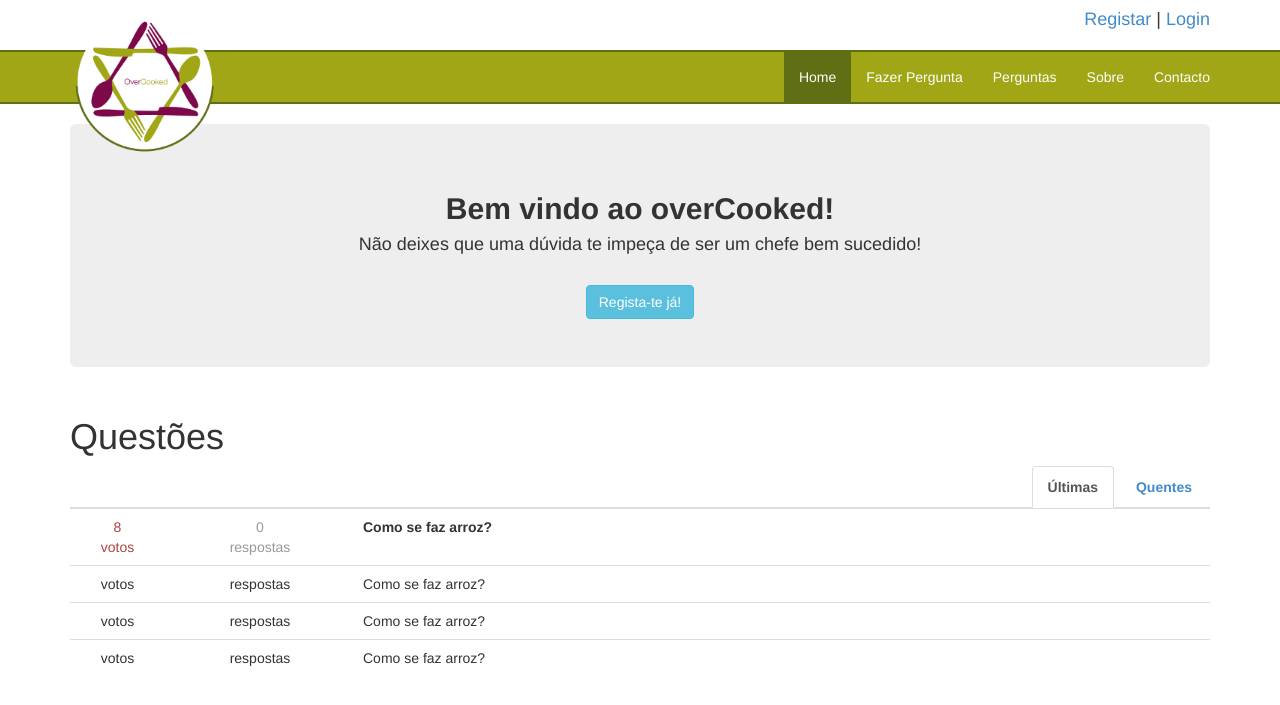
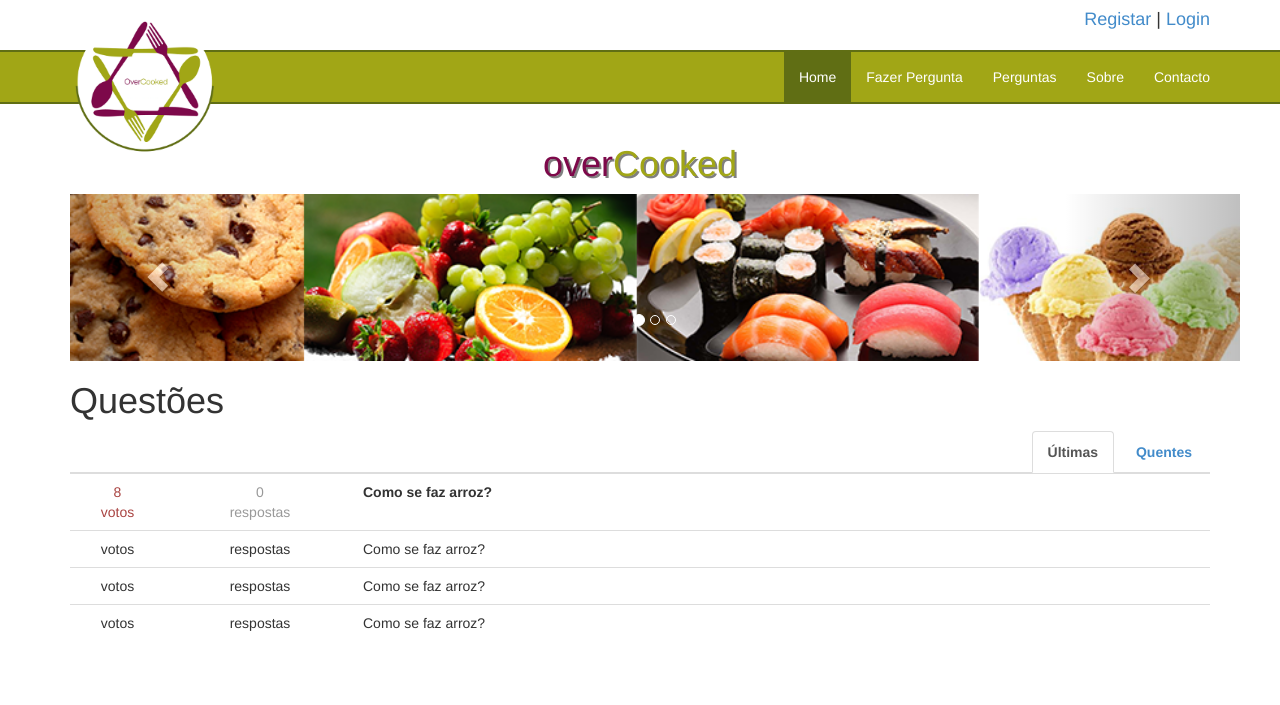
Before and after one commit to dvn123/overCooked, a PHP site: page / in a window 1280 px wide. Shown: the top 705 px of the page. Run offline with PHP 8.4, Linux system fonts and the light colour scheme; some libraries are stand-ins or nearby versions.

Commit message:
adicionado carousel

```diff
--- a/public_html/css/styles.css
+++ b/public_html/css/styles.css
@@ -91,3 +91,7 @@
 img {
 	margin-top: -45px;
 }
+
+#idd {
+	text-shadow: 2px 2px grey;
+}
--- a/public_html/index.html
+++ b/public_html/index.html
@@ -24,6 +24,7 @@
         text-align:right;
     }
     </style>
+
 </head>
 <body>
     <div id="nabo" class="container ">
@@ -71,10 +72,37 @@
 
             </div>
         </div>
+
+       <!-- <div class="container">
+            <div class="jumbotron text-center ">
+                <h2 ><b>Bem vindo ao overCooked!</b></h2>
+                <h4>Não deixes que uma dúvida te impeça de ser um chefe bem sucedido!</h4><br>
+                <a href="#" class="btn btn-info">Regista-te já!</a>
+            </div>
+        </div>-->
+
+     <!--   <div class="container">
+            <div  class=" text-center col-md-2 center  " >
+
+            </div>
+            <div class="jumbotron text-center col-md-8 center">
+                <h2 ><b>Bem vindo ao overCooked!</b></h2>
+                <h4>Não deixes que uma dúvida te impeça de ser um chefe bem sucedido!</h4><br>
+                <a href="#" class="btn btn-info">Regista-te já!</a>
+            </div>
+            <div class=" text-center col-md-2 center">
+            </div>
+        </div>  -->
+
+
  <!-- style="width: 900px; margin: 0 auto; padding:0;" -->
-        <!--
-        <div class="container panel">
-            <div id="carousel-example-generic" class="carousel slide container" data-ride="carousel" style="padding:0;">
+        <div class="container">
+            <div class="row text-center"> <h1 id="idd"><span style="color:#7d094a;">over</span><span style="color:#a1a616;">Cooked</span></h1></div>
+
+        </div>
+
+        <div class="container "> <!--panel-->
+            <div id="carousel-example-generic" class="carousel slide container" data-ride="carousel" style="padding:0;"> <!-- -->
 
                 <ol class="carousel-indicators">
                     <li data-target="#carousel-example-generic" data-slide-to="0" class="active"></li>
@@ -84,26 +112,23 @@
 
 
                 <div class="carousel-inner text-center">
-                    <div class="item">
-                        <img src="images/1.jpg" alt="1" class="img-responsive" style="width:100%;">
+                    <div class="item active">
+                        <img src="images/1.png" alt="1" class="img-responsive" style="width:100%">
                         <div class="carousel-caption">
-                            UM
-                        </div>
-                    </div>
 
-
-                    <div class="item active">
-                        <img src="images/2.jpg" alt="2" class="img-responsive" style="width:100%;">
-                        <div class="carousel-caption">
-                            DOIS
                         </div>
                     </div>
 
 
                     <div class="item">
-                        <img src="images/3.jpg" alt="3" class="img-responsive" style="width:100%;">
+                        <img src="images/2.png" alt="2" class="img-responsive" style="width:100%">
                         <div class="carousel-caption">
-                            TRES
+                        </div>
+                    </div>
+
+                    <div class="item">
+                        <img src="images/3.png" alt="3" class="img-responsive" style="width:100%">
+                        <div class="carousel-caption">
                         </div>
                     </div>
 
@@ -118,14 +143,21 @@
                 </a>
             </div>
 
+        </div>
+
+        <!--<<div class="container">
+        <div class="panel panel-default">
+            <div class="container">
+                <div class="row">oix</div>
+                <div class="row"> oix</div>
+                <div class="row"> oix</div>
+                <div class="row"> ola</div>
+
+            </div>
+
+        </div>
     </div>-->
-        <div class="container">
-            <div class="jumbotron text-center">
-                <h2 ><b>Bem vindo ao overCooked!</b></h2>
-                <h4>Não deixes que uma dúvida te impeça de ser um chefe bem sucedido!</h4><br>
-                <a href="#" class="btn btn-info">Regista-te já!</a>
-            </div>
-        </div>
+
 
     <!-- style="width: 900px; margin: 0 auto;"-->
     <div class="container" >
```
Also changed, not shown: public_html/images/1.png (added), public_html/images/2.png (added), public_html/images/3.png (added). Lines whose indentation alone changed are shown as unchanged.
